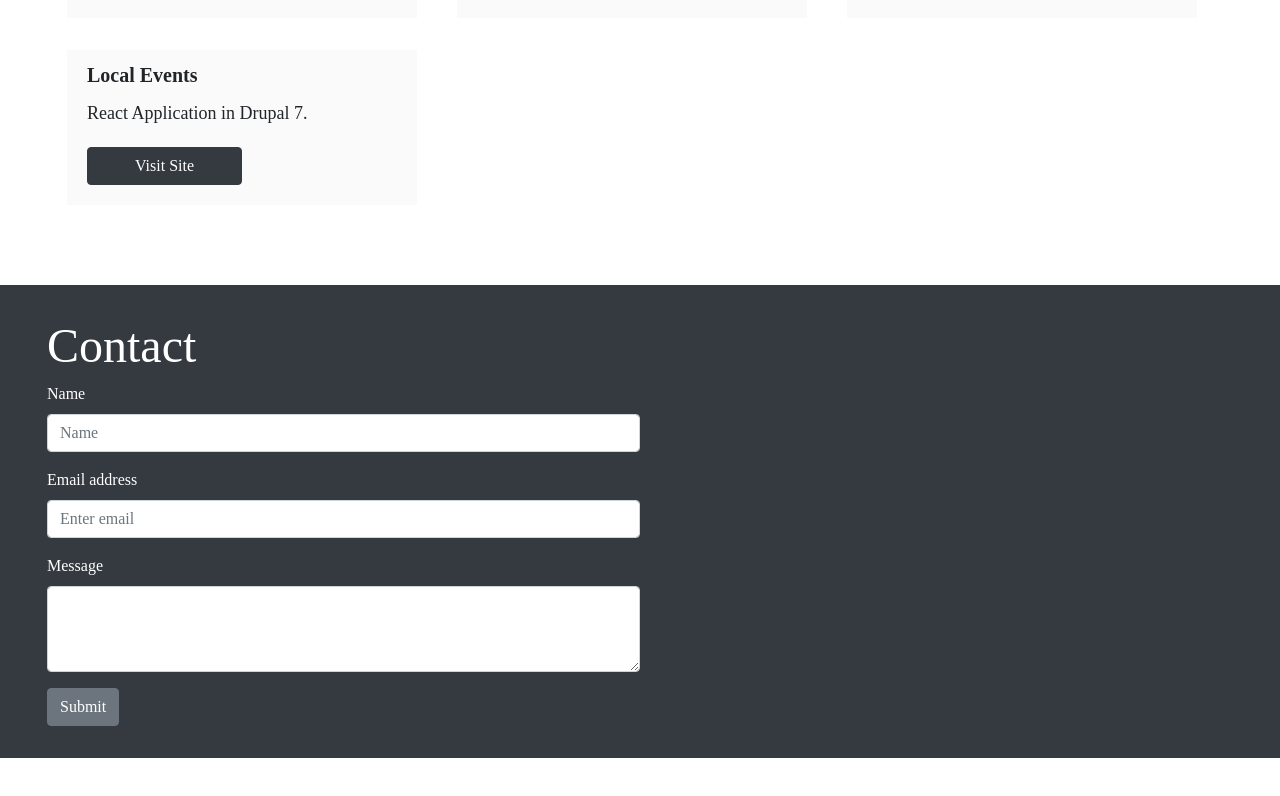
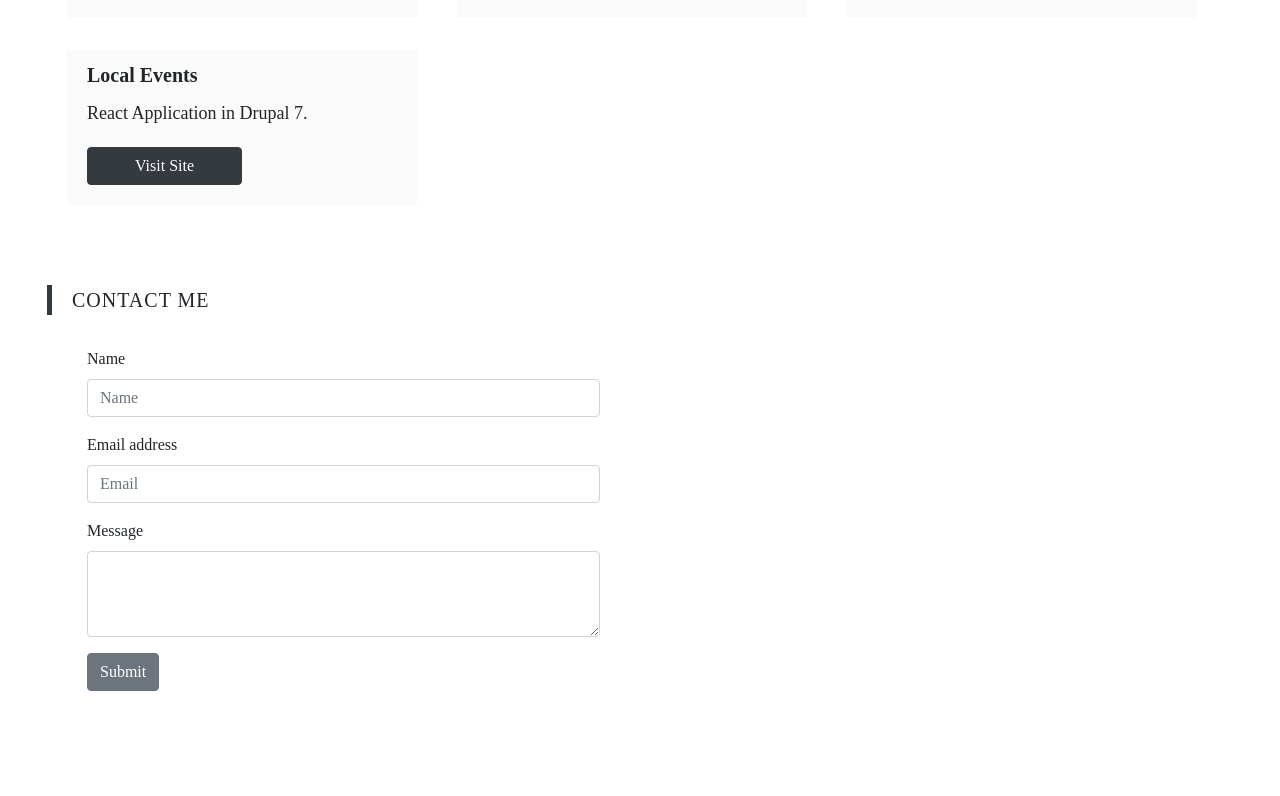
Before and after one commit to lmilne360/khang8591.github.io, a Next.js app: page / in a window 1280 px wide. Shown: the part 818-1614 px from the top of the page. After the commit the page ends 1589 px from the top, so only its background shows below. Built offline with nearby package versions, Linux system fonts and the light colour scheme; some icons are missing; a web font is replaced by a local one.

Commit message:
changed contact to a normal section

```diff
--- a/components/container/content.js
+++ b/components/container/content.js
@@ -1,14 +1,14 @@
 import Banner from "../sections/banner";
 import Skills from "../sections/skills";
 import { Projects } from "../sections/projects";
-import Footer from "../sections/footer";
+import Contact from "../sections/contact";
 
 const Content = () => (
     <div className="content">
         <Banner />
         <Skills />
         <Projects />
-        <Footer />
+        <Contact />
     </div>
 );
 
--- a/components/sections/footer.js
+++ b/components/sections/contact.js
@@ -1,10 +1,12 @@
-const Footer = () => {
+import {SectionTitle} from "../atoms/section-title";
+
+const Contact = () => {
   return (
-    <div className="jumbotron jumbotron-fluid">
-      <div className="container-fluid">
+    <div className="contact-section section">
+      <div className="contact-section__content content">
         <div className="form-wrapper">
-          <h1 className="display-4 name">Contact</h1>
-          <form action="https://formspree.io/khang859@gmail.com" method="POST">
+          <SectionTitle title="CONTACT ME" />
+          <form action="https://formspree.io/khang859@gmail.com" method="POST" className="contact-section__form">
             <div className="form-group">
               <label htmlFor="nameInput">Name</label>
               <input
@@ -22,8 +24,8 @@ const Footer = () => {
                 type="email"
                 className="form-control"
                 id="inputEmail1"
-                aria-describedby="emailHelp"
-                placeholder="Enter email"
+                aria-describedby="emailAddress"
+                placeholder="Email"
               />
             </div>
             <div className="form-group">
@@ -43,6 +45,12 @@ const Footer = () => {
       </div>
       <style jsx>
         {`
+          .contact-section__form{
+            margin-left: 40px;
+            margin-right: 40px;
+            margin-top: 32px;
+          }
+
           .form-wrapper {
             width: 100%;
           }
@@ -52,31 +60,11 @@ const Footer = () => {
                   width: 50%;
               }
           }
-          .name {
-            font-family: "Segoe UI Bold";
-            font-size: 48px;
-          }
-          .container-fluid {
-            max-width: 1280px;
-          }
 
-          .jumbotron {
-            background-color: #343a40;
-            padding: 2rem;
-            margin-bottom: 5em;
-            color: #FFFFFF;
-          }
-
-          .container-fluid {
-            justify-content: center;
-            display: flex;
-            flex-flow: column;
-            margin: 0 auto;
-          }
         `}
       </style>
     </div>
   );
 };
 
-export default Footer;
+export default Contact;
```
